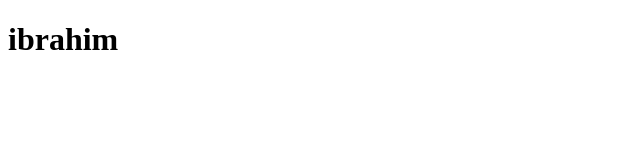
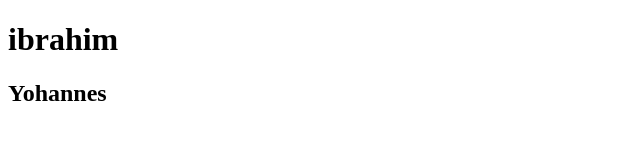
Before and after one commit to ei-bro/AUG-G-2, a plain HTML site: page index.html in a window 1280 px wide. Shown: the whole page, without its empty margins (0-640 px from the left). Drawn offline with Linux system fonts and the light colour scheme.

Commit message:
Added My Name and Create css File

```diff
--- a/index.html
+++ b/index.html
@@ -10,6 +10,7 @@
 <body>
     <!-- type your name below -->
     <h1>ibrahim</h1>
+    <h2>Yohannes</h2>
 </body>
 
 </html>
--- /dev/null
+++ b/style.css
@@ -0,0 +1,4 @@
+h1, h2{
+    background-color: rgb(25, 22, 22);
+    color: white;
+}
```
